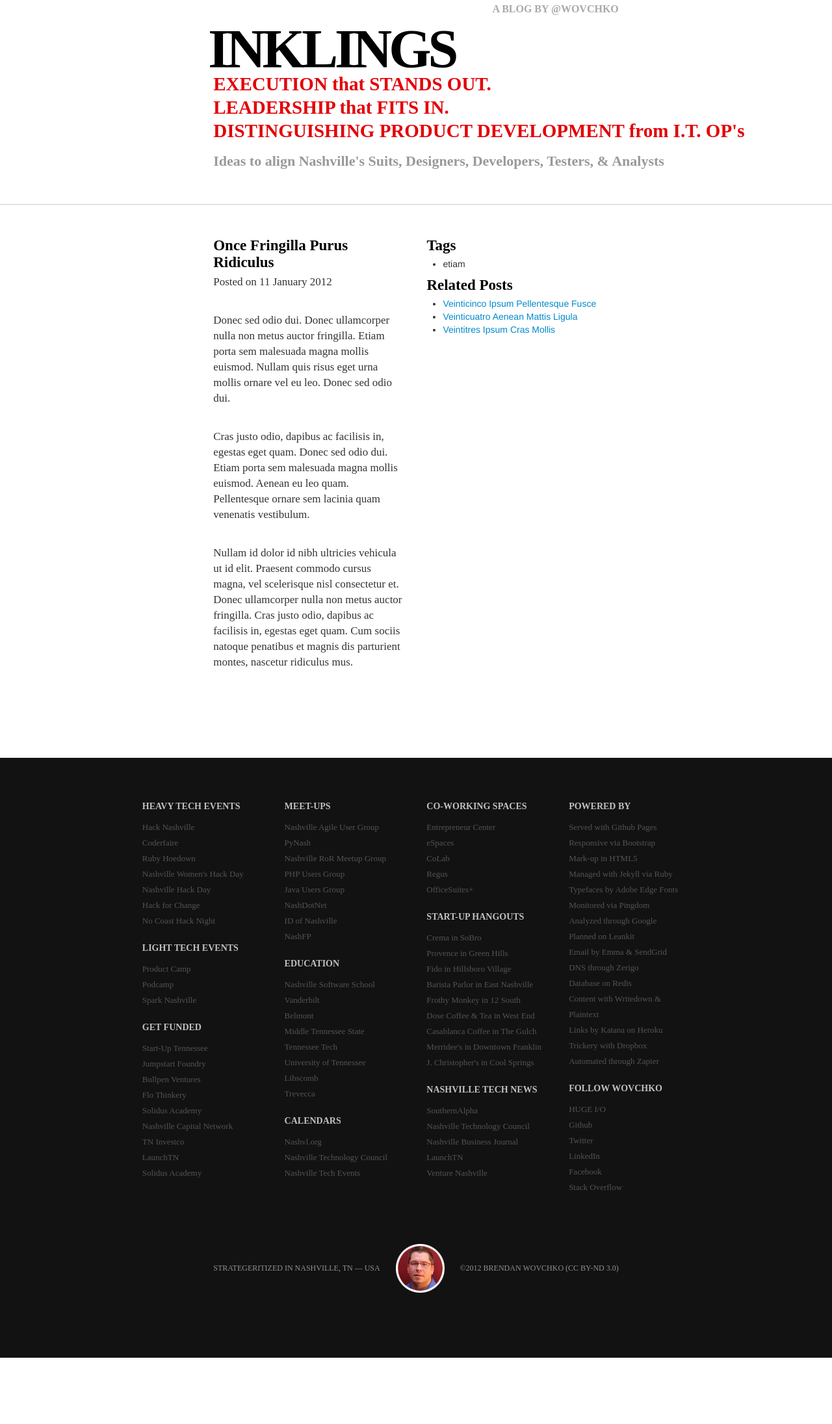
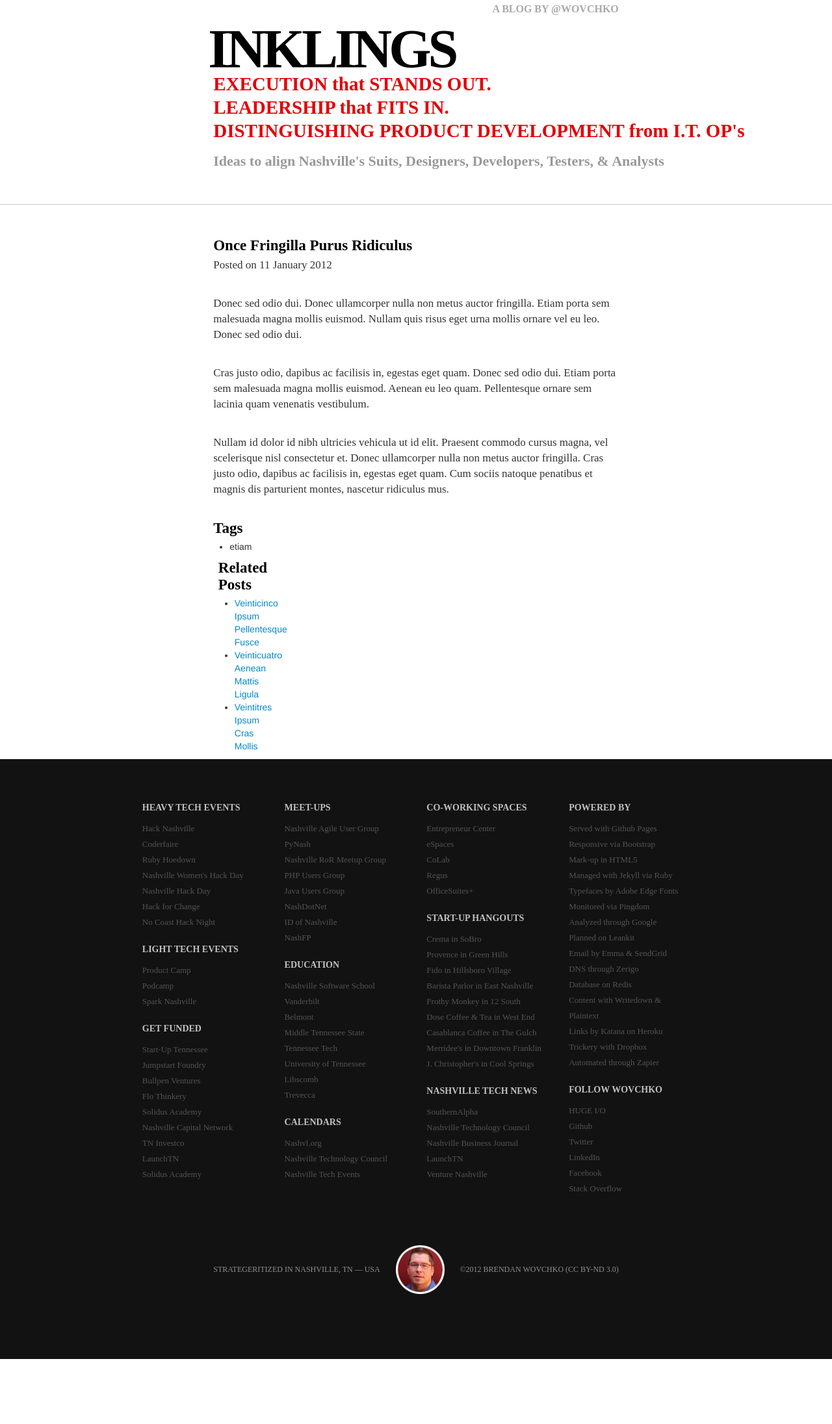
Before and after one commit to wovchko/inklings, a Jekyll site: the page built from _posts/2012-01-11-once-fringilla-purus-ridiculus.md, in a window 1280 px wide. Shown: the whole page at 65% size. Built offline with Jekyll 4.4.1, drawn with Linux system fonts in a browser that asks for light colours; Markdown is read by kramdown in place of the engine named in the settings; before the commit the page ends 2089 px from its top, so only the background shows below that.

```diff
--- a/_layouts/post.html
+++ b/_layouts/post.html
@@ -2,12 +2,14 @@
 layout: index
 ---
      <div class="row-fluid">
-       <div class="span3 offset3">
+       <div class="span6 offset3">
          <h5>{{page.title}}</h5>
          <p>Posted on {{ page.date | date: "%d %B %Y" }}</p>
          <p>{{ content }}</p>
        </div>
-       <div class="span3">
+       <div class="span3"></div>
+     <div class="row-fluid">
+       <div class="span3 offset3">
          {% if page.tags != empty %}
              <h5>Tags</h5>
              <ul>
@@ -16,6 +18,7 @@
              {% endfor %}
              </ul>
          {% endif %}
+       <div class="span3">
          {% if site.related_posts != empty %}
              <h5>Related Posts</h5>
                <ul>
```
